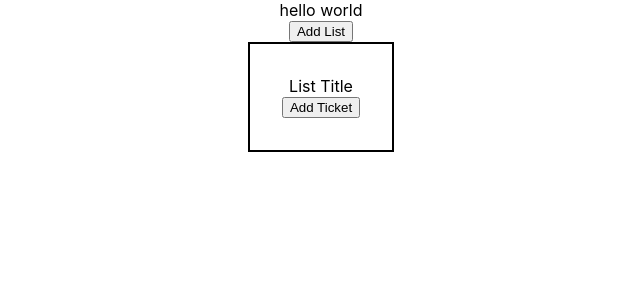
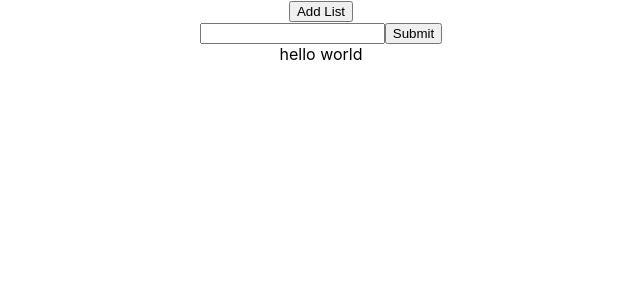
Before and after one commit to enigmatikme/kanban_board, a React (Create React App) app: page / in a window 1280 px wide. Both pictures are taken after a click on the button "Add List". Shown: the top 300 px of the page, without its empty margins (319-959 px from the left). Built offline with nearby package versions, Linux system fonts and the light colour scheme.

Commit message:
basic styling placed. add list, add ticket functionality implemented

```diff
--- a/src/App.js
+++ b/src/App.js
@@ -5,20 +5,44 @@ import List from './components/List';
 
 function App() {
   const [lists, setLists] = useState([]);
+  const [showModal, toggleModal] = useState(false);
+
   const handleClick = () => {
     setLists([...lists, "lol"])
     console.log(lists);
   }
 
+  const handleChange = (e) => {
+    let title = '';
+    title += e.target.value;
+
+  }
+
+  const addList = () => {
+    setLists([...lists, {
+      listName: '',
+      tasks: []
+    }])
+  }
+
   return (
     <div className="App">
+    <button class="create_list_btn" onClick={() => toggleModal(!showModal)}>Add List</button>
+    {/* <button class="create_list_btn" onClick={handleClick}>Add List</button> */}
+    {
+      showModal ?
+      <div>
+        <input type="text" onChange={handleChange} id="title"/>
+        <button onClick={handleClick}>Submit</button>
+      </div> : null
+    }
+
     <Board />
-    <button class="create_list_btn" onClick={handleClick}>Add List</button>
     <div className="board_lists">
 
       {
         lists.map((list, i) => {
-          return <List key={i}/>
+          return <List key={i} listName={list[i]}/>
         })
       }
     </div>
--- a/src/components/List.jsx
+++ b/src/components/List.jsx
@@ -2,7 +2,7 @@ import React, { useState } from 'react';
 import Ticket from './Ticket';
 import Modal from './Modal';
 
-function List() {
+function List({listName}) {
   const [tickets, setTickets] = useState([]);
   const [showModal, toggleModal] = useState(false);
 
```
Also changed, not shown: src/components/Column.jsx (deleted).
